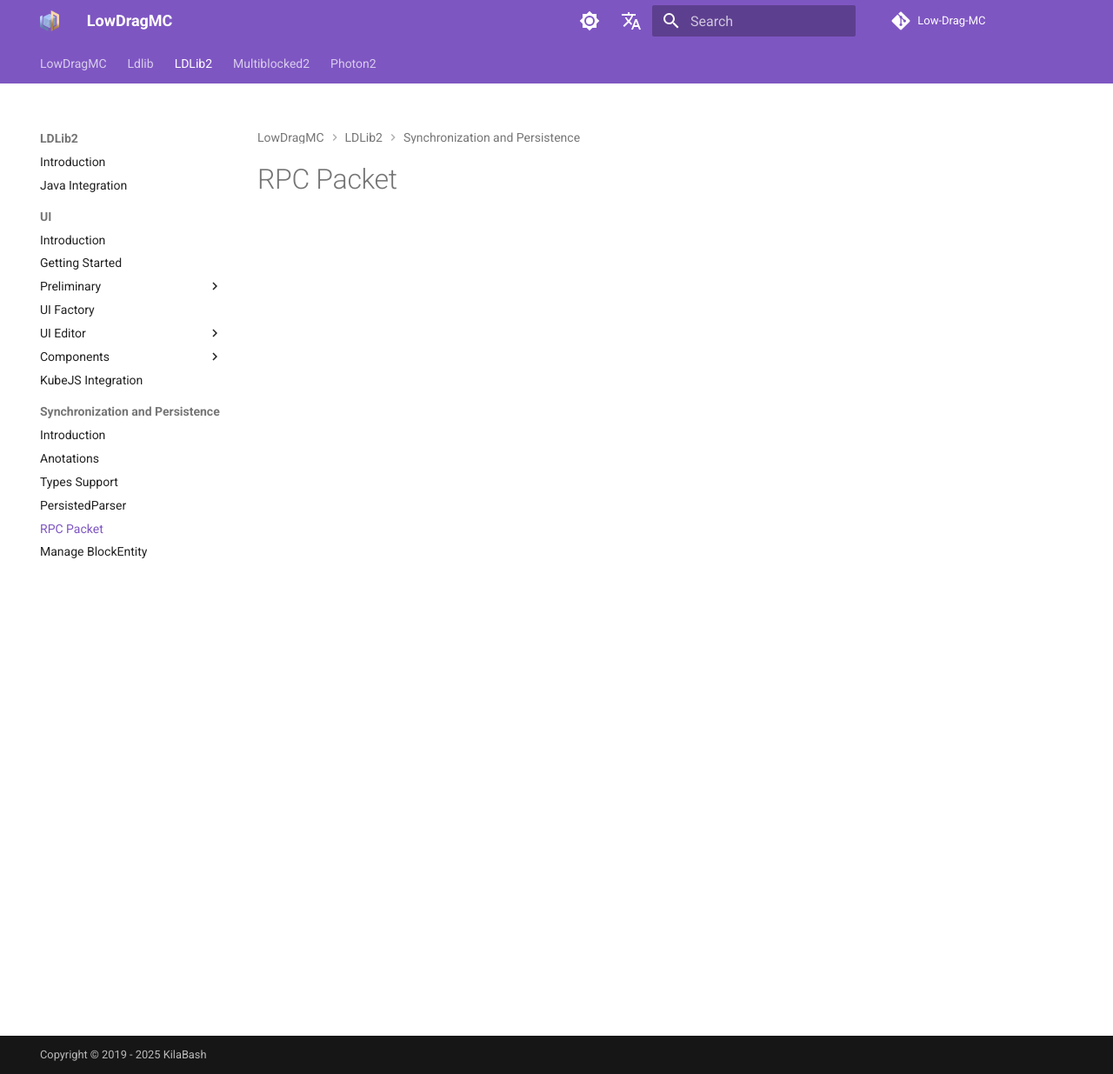
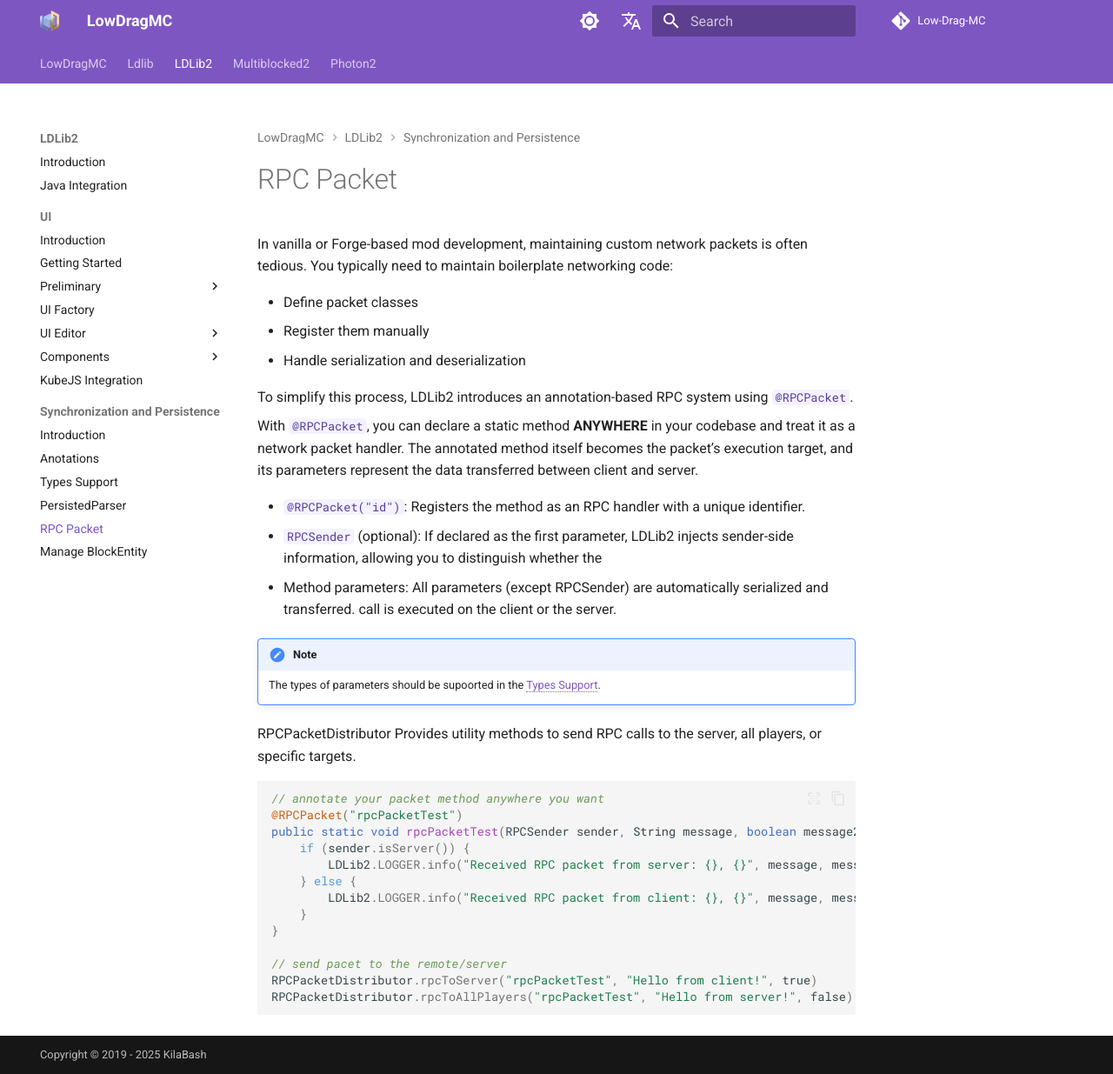
Before and after one commit to Tcat2000/LowDragMC-Doc, an MkDocs documentation site: the page built from docs/ldlib2/sync/rpc_packet.md, in a window 1280 px wide and 1235 px high. Shown: the whole window at 87% size. Built offline with MkDocs 1.6.1 and Material for MkDocs 9.7.7, drawn with Linux system fonts in a browser that asks for light colours; comment, search, counter and statistics services are not loaded.

````diff
--- a/docs/ldlib2/sync/rpc_packet.md
+++ b/docs/ldlib2/sync/rpc_packet.md
@@ -1 +1,38 @@
 # RPC Packet
+In vanilla or Forge-based mod development, maintaining custom network packets is often tedious.
+You typically need to maintain boilerplate networking code:
+
+* Define packet classes
+* Register them manually
+* Handle serialization and deserialization
+
+To simplify this process, LDLib2 introduces an annotation-based RPC system using `@RPCPacket`.
+
+With `@RPCPacket`, you can declare a static method **ANYWHERE** in your codebase and treat it as a network packet handler.
+The annotated method itself becomes the packet’s execution target, and its parameters represent the data transferred between client and server.
+
+* `@RPCPacket("id")`: Registers the method as an RPC handler with a unique identifier.
+* `RPCSender` (optional): If declared as the first parameter, LDLib2 injects sender-side information, allowing you to distinguish whether the
+* Method parameters: All parameters (except RPCSender) are automatically serialized and transferred. call is executed on the client or the server.
+
+!!! note
+    The types of parameters should be supoorted in the [Types Support](./types_support.md){ data-preview }.
+
+RPCPacketDistributor
+Provides utility methods to send RPC calls to the server, all players, or specific targets.
+
+```java
+// annotate your packet method anywhere you want
+@RPCPacket("rpcPacketTest")
+public static void rpcPacketTest(RPCSender sender, String message, boolean message2) {
+    if (sender.isServer()) {
+        LDLib2.LOGGER.info("Received RPC packet from server: {}, {}", message, message2);
+    } else {
+        LDLib2.LOGGER.info("Received RPC packet from client: {}, {}", message, message2);
+    }
+}
+
+// send pacet to the remote/server
+RPCPacketDistributor.rpcToServer("rpcPacketTest", "Hello from client!", true)
+RPCPacketDistributor.rpcToAllPlayers("rpcPacketTest", "Hello from server!", false)
+```
````
Also changed, not shown: docs/ldlib2/ui/getting_start.md (+49 -15 lines), docs/ldlib2/ui/ui_editor/index.md (+1 -0 lines), 1 other file.
